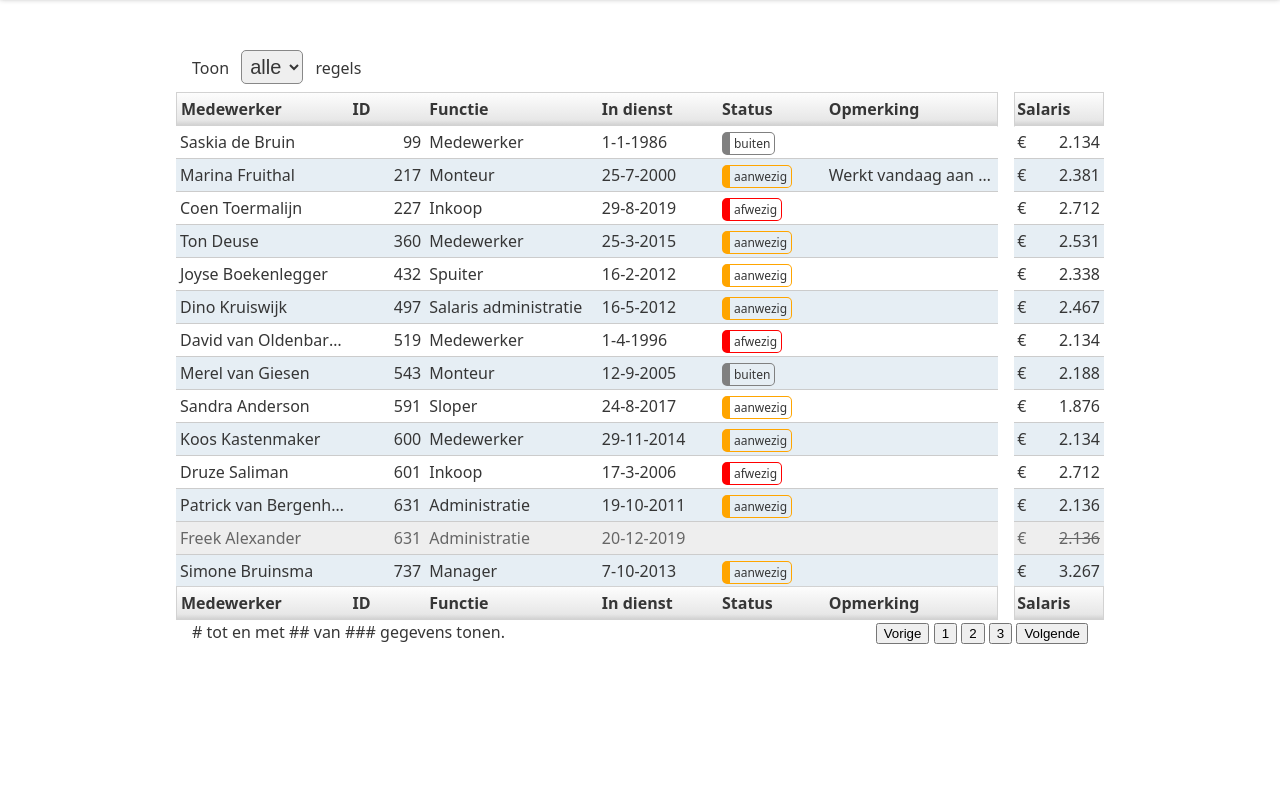
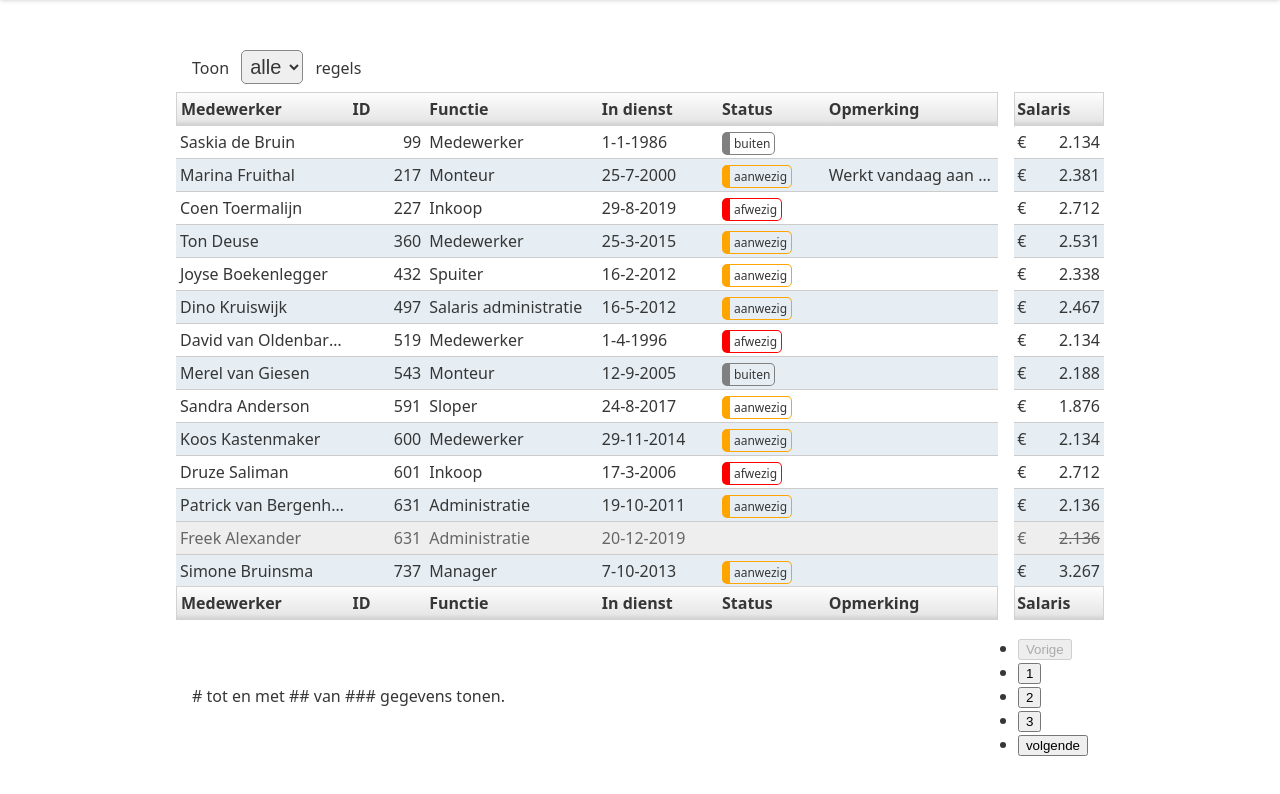
Before and after one commit to rvantonisse/automotief-medewerker-administratie, a website: page index.html in a window 1280 px wide. Shown: the part 150-944 px from the top of the page. Before the commit the page ends 842 px from the top, so only its background shows below. Drawn offline with Linux system fonts and the light colour scheme.

Commit message:
Update pagination buttongroup with list

```diff
--- a/index.html
+++ b/index.html
@@ -473,11 +473,13 @@
                     </div>
 
                     <div id="table_paginator-pagination">
-                        <button>Vorige</button>
-                        <button>1</button>
-                        <button>2</button>
-                        <button>3</button>
-                        <button>Volgende</button>
+                        <ul>
+                            <li><button disabled>Vorige</button></li>
+                            <li><button>1</button></li>
+                            <li><button>2</button></li>
+                            <li><button>3</button></li>
+                            <li><button>volgende</button></li>
+                        </ul>
                     </div>
                 </div>
             </div>
```
